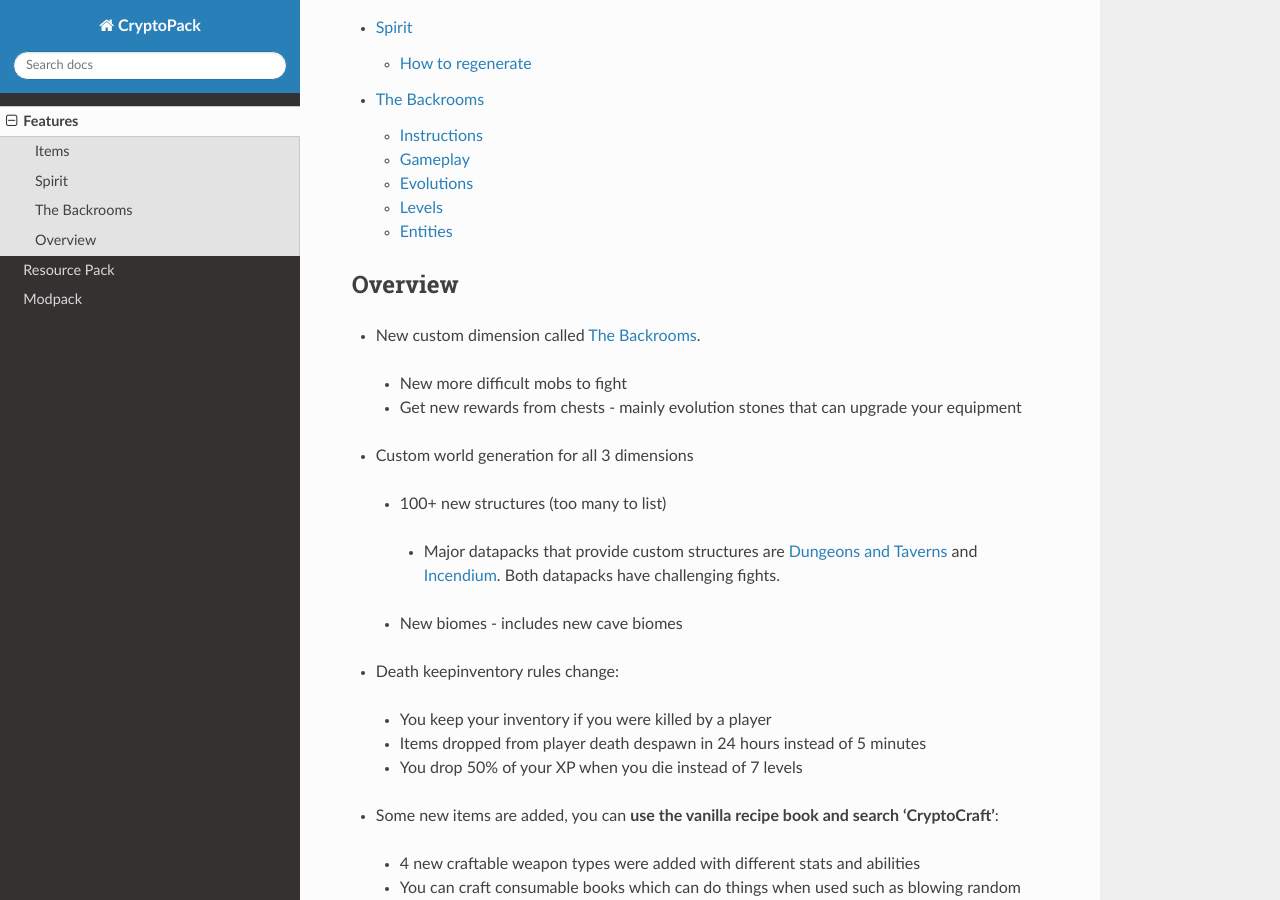
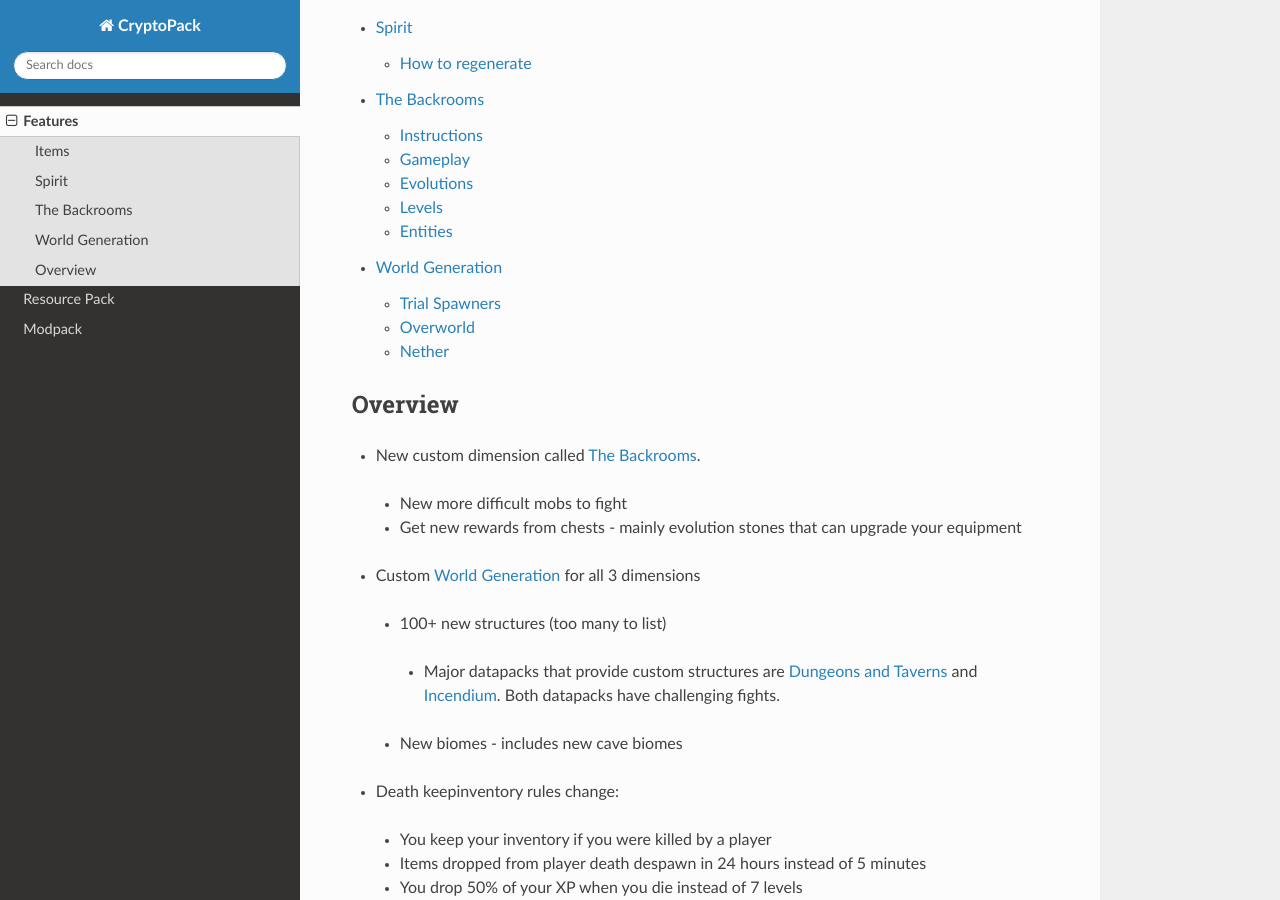
Before and after one commit to Shwabbaa/cryptopack-docs, a Sphinx documentation site: the page built from docs/source/features/index.rst, in a window 1280 px wide and 900 px high, scrolled down 360 px. Built offline with Sphinx 7.4.7 and the Read the Docs theme 3.1.0, drawn with Linux system fonts in a browser that asks for light colours; pages that are not in the unit, such as notebooks, are missing from menus; part of the change alters nothing that is shown.

```diff
--- a/docs/source/features/index.rst
+++ b/docs/source/features/index.rst
@@ -9,13 +9,14 @@ This page lists all the custom features CryptoCraft has to offer
    items
    spirit
    backrooms
+   worldgen
 
 Overview
 --------
 * New custom dimension called :doc:`backrooms`.
  * New more difficult mobs to fight
  * Get new rewards from chests - mainly evolution stones that can upgrade your equipment
-* Custom world generation for all 3 dimensions
+* Custom :doc:`worldgen` for all 3 dimensions
  * 100+ new structures (too many to list)
   * Major datapacks that provide custom structures are `Dungeons and Taverns <https://www.curseforge.com/minecraft/mc-mods/dungeon-and-taverns>`_ and `Incendium <https://stardustlabs.miraheze.org/wiki/Incendium>`_. Both datapacks have challenging fights.
  * New biomes - includes new cave biomes
```
